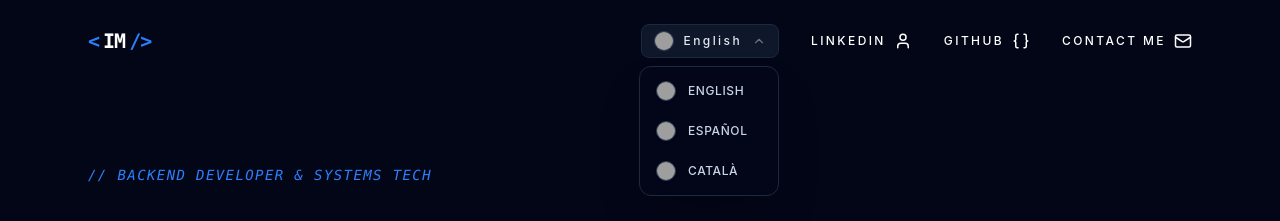
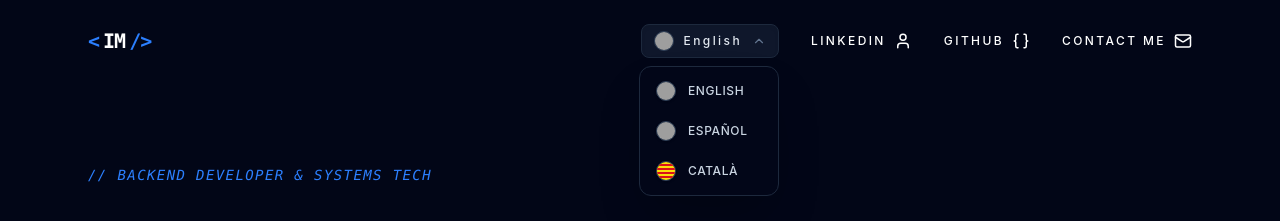
Before and after one commit to MenachoIvan/menachoivan.github.io, a React (Vite) app: page / in a window 1280 px wide. Both pictures are taken after a click on the button "English". Shown: the top 221 px of the page. Built offline with nearby package versions, Linux system fonts and the light colour scheme; grey boxes are pictures that could not be loaded.

Commit message:
fix: set cat flag as local

```diff
--- a/src/components/Navbar.jsx
+++ b/src/components/Navbar.jsx
@@ -9,7 +9,7 @@ export const Navbar = () => {
   const languages = [
     { code: "en", label: "English", countryCode: "GB" },
     { code: "es", label: "Español", countryCode: "ES" },
-    { code: "cat", label: "Català", countryCode: "ES-CT " },
+    { code: "cat", label: "Català", countryCode: "cat" },
   ];
 
   const currentLanguage =
@@ -18,6 +18,13 @@ export const Navbar = () => {
   const changeLanguage = (code) => {
     i18n.changeLanguage(code);
     setIsOpen(false);
+  };
+
+  const getFlagSrc = (countryCode) => {
+    if (countryCode === "cat") {
+      return "./cat.svg";
+    }
+    return `https://purecatamphetamine.github.io/country-flag-icons/3x2/${countryCode}.svg`;
   };
 
   return (
@@ -36,7 +43,7 @@ export const Navbar = () => {
           >
             <div className="w-5 h-5 rounded-full overflow-hidden border border-slate-700 shrink-0 bg-slate-800">
               <img
-                src={`https://purecatamphetamine.github.io/country-flag-icons/3x2/${currentLanguage.countryCode}.svg`}
+                src={getFlagSrc(currentLanguage.countryCode)}
                 alt={currentLanguage.label}
                 className="w-full h-full object-cover"
               />
@@ -69,7 +76,7 @@ export const Navbar = () => {
                   >
                     <div className="w-5 h-5 rounded-full overflow-hidden border border-slate-700 shrink-0 shadow-sm bg-slate-800">
                       <img
-                        src={`https://purecatamphetamine.github.io/country-flag-icons/3x2/${lang.countryCode}.svg`}
+                        src={getFlagSrc(lang.countryCode)}
                         alt={lang.label}
                         className="w-full h-full object-cover"
                       />
```
Also changed, not shown: public/cat.svg (added).
